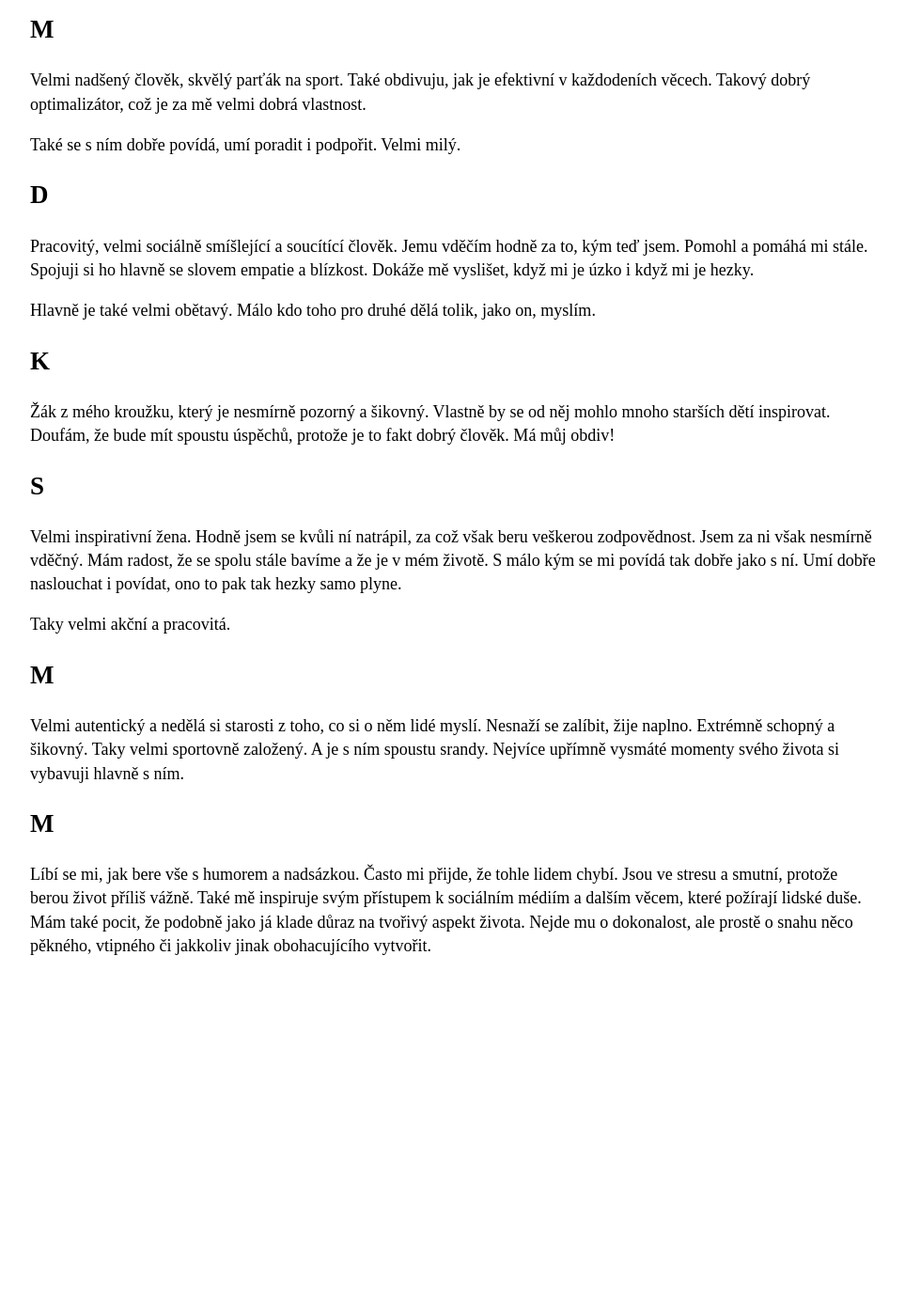
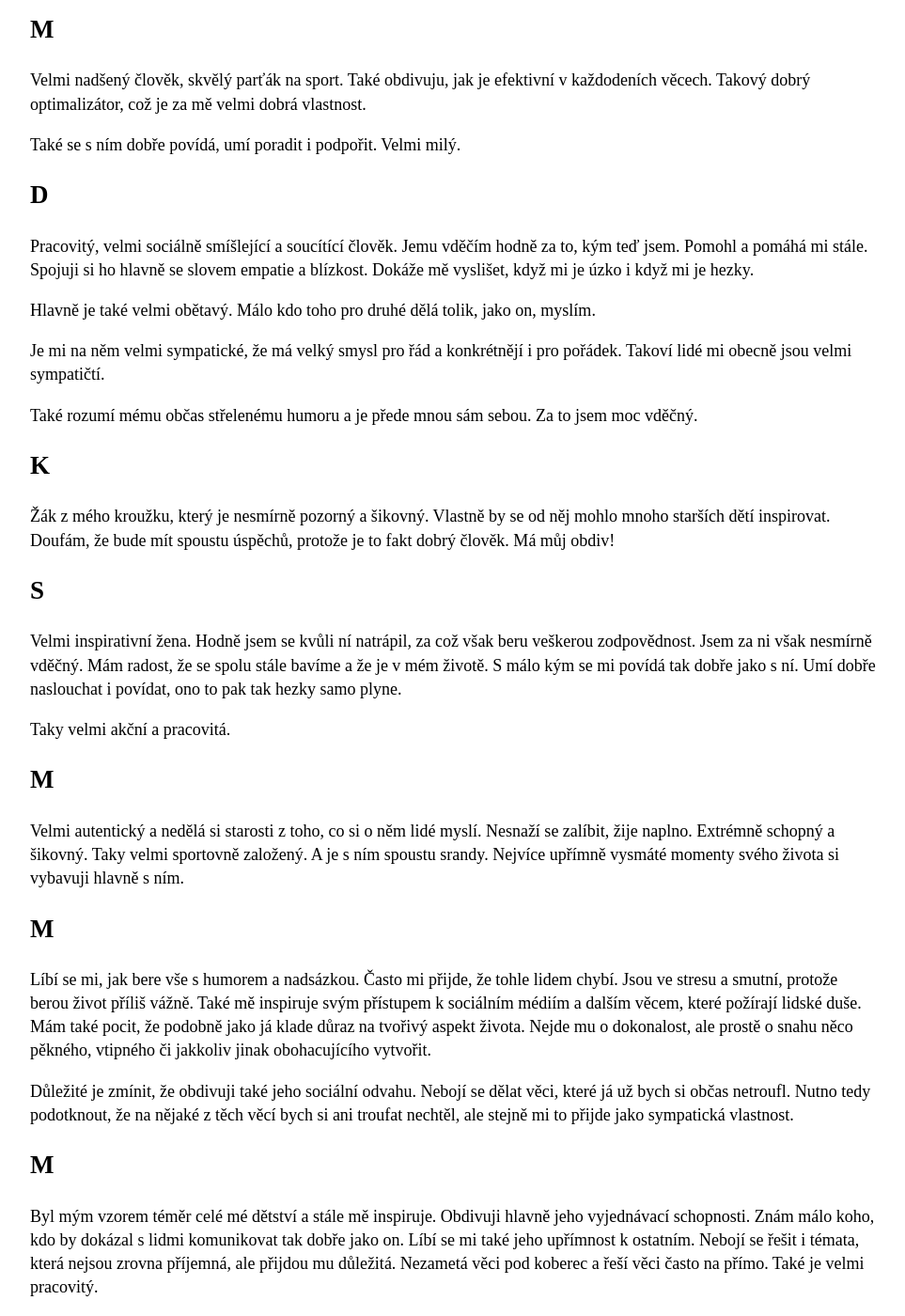
Before and after one commit to hartmaj2/hartmaj2.github.io, a Jekyll site: the page built from sections/appreciations.md, in a window 1280 px wide and 1400 px high, scrolled down 812 px. Shown: the whole window at 94% size, without its empty margins (158-1121 px from the left). Built offline with Jekyll 4.4.1, drawn with Linux system fonts in a browser that asks for light colours; before the commit the page ends 1849 px from its top, so only the background shows below that.

Commit message:
Add appreciations

```diff
--- a/sections/appreciations.md
+++ b/sections/appreciations.md
@@ -40,6 +40,10 @@ Pracovitý, velmi sociálně smíšlející a soucítící člověk. Jemu vděč
 
 Hlavně je také velmi obětavý. Málo kdo toho pro druhé dělá tolik, jako on, myslím.
 
+Je mi na něm velmi sympatické, že má velký smysl pro řád a konkrétnějí i pro pořádek. Takoví lidé mi obecně jsou velmi sympatičtí.
+
+Také rozumí mému občas střelenému humoru a je přede mnou sám sebou. Za to jsem moc vděčný.
+
 ## K
 
 Žák z mého kroužku, který je nesmírně pozorný a šikovný. Vlastně by se od něj mohlo mnoho starších dětí inspirovat. Doufám, že bude mít spoustu úspěchů, protože je to fakt dobrý člověk. Má můj obdiv!
@@ -57,3 +61,9 @@ Velmi autentický a nedělá si starosti z toho, co si o něm lidé myslí. Nesn
 ## M
 
 Líbí se mi, jak bere vše s humorem a nadsázkou. Často mi přijde, že tohle lidem chybí. Jsou ve stresu a smutní, protože berou život příliš vážně. Také mě inspiruje svým přístupem k sociálním médiím a dalším věcem, které požírají lidské duše. Mám také pocit, že podobně jako já klade důraz na tvořivý aspekt života. Nejde mu o dokonalost, ale prostě o snahu něco pěkného, vtipného či jakkoliv jinak obohacujícího vytvořit.
+
+Důležité je zmínit, že obdivuji také jeho sociální odvahu. Nebojí se dělat věci, které já už bych si občas netroufl. Nutno tedy podotknout, že na nějaké z těch věcí bych si ani troufat nechtěl, ale stejně mi to přijde jako sympatická vlastnost.
+
+## M
+
+Byl mým vzorem téměr celé mé dětství a stále mě inspiruje. Obdivuji hlavně jeho vyjednávací schopnosti. Znám málo koho, kdo by dokázal s lidmi komunikovat tak dobře jako on. Líbí se mi také jeho upřímnost k ostatním. Nebojí se řešit i témata, která nejsou zrovna příjemná, ale přijdou mu důležitá. Nezametá věci pod koberec a řeší věci často na přímo. Také je velmi pracovitý.
```
